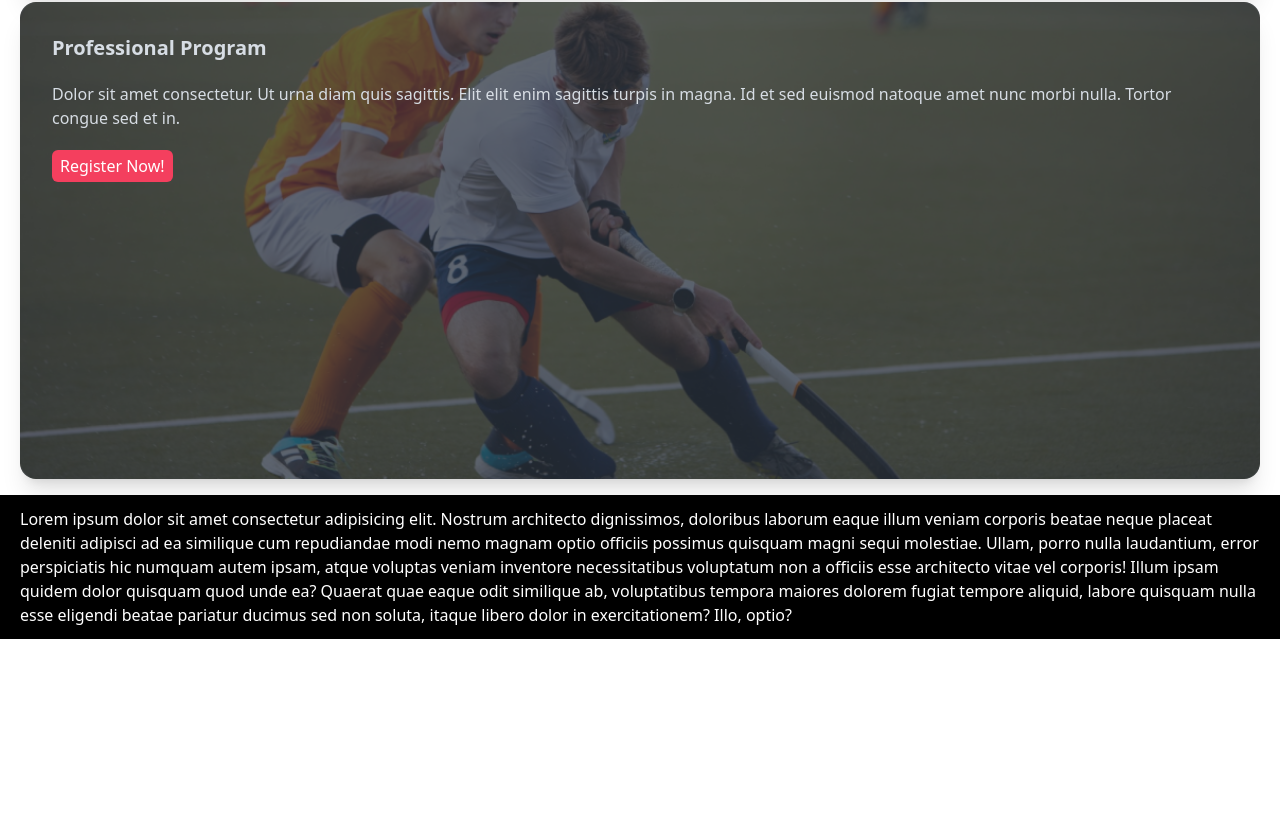
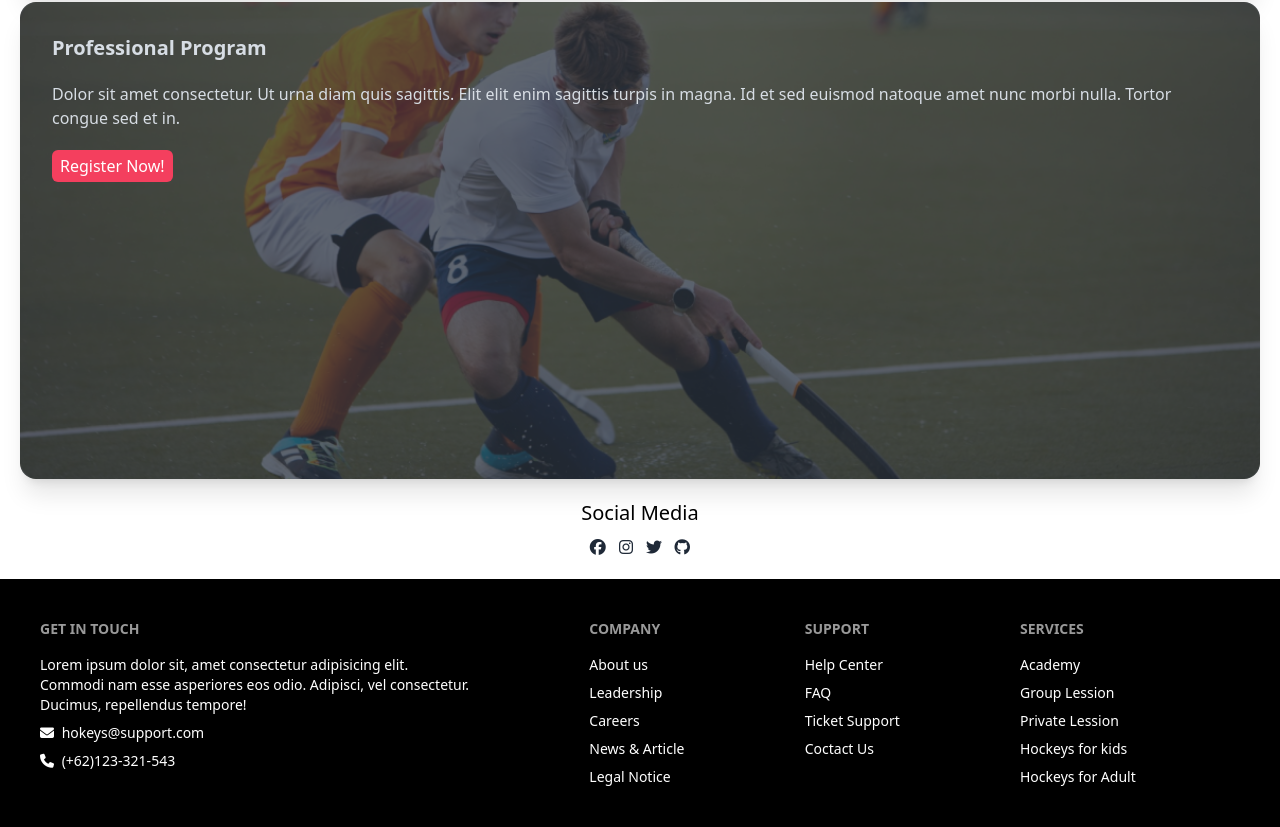
Before and after one commit to mahfuzerrahmancse/Tailwind_DaisyUi_Pj, a plain HTML site: page index.html in a window 1280 px wide. Shown: the part 1508-2335 px from the top of the page. Before the commit the page ends 2147 px from the top, so only its background shows below. Drawn offline with nearby package versions, Linux system fonts and the light colour scheme.

Commit message:
main section part3

```diff
--- a/index.html
+++ b/index.html
@@ -122,12 +122,62 @@
                 </div>
             </div>
         </section>
+        <section class="mt-3 ">
+            <nav>
+                <h6 class="text-xl font-medium p-2 text-black">Social Media</h6>
+                <div class="gap-6">
+                    <i class="fa-brands fa-facebook h-6 w-6"></i>
+                    <i class="fa-brands fa-instagram h-6 w-6"></i>
+                    <i class="fa-brands fa-twitter h-6 w-6"></i>
+                    <i class="fa-brands fa-github h-6 w-6"></i>
+                </div>
+              </nav>
+        </section>
 
     </main>
 
-    <footer class=" mt-4 py-3 bg-black text-white px-5 ">
-        Lorem ipsum dolor sit amet consectetur adipisicing elit. Nostrum architecto dignissimos, doloribus laborum eaque illum veniam corporis beatae neque placeat deleniti adipisci ad ea similique cum repudiandae modi nemo magnam optio officiis possimus quisquam magni sequi molestiae. Ullam, porro nulla laudantium, error perspiciatis hic numquam autem ipsam, atque voluptas veniam inventore necessitatibus voluptatum non a officiis esse architecto vitae vel corporis! Illum ipsam quidem dolor quisquam quod unde ea? Quaerat quae eaque odit similique ab, voluptatibus tempora maiores dolorem fugiat tempore aliquid, labore quisquam nulla esse eligendi beatae pariatur ducimus sed non soluta, itaque libero dolor in exercitationem? Illo, optio?
+    <footer class="footer p-10 bg-black text-white mt-4">
+        <aside>
+          <h6 class="footer-title">Get In Touch</h6>
+          <p>Lorem ipsum dolor sit, amet consectetur adipisicing elit. <br> Commodi nam esse asperiores eos odio. Adipisci, vel consectetur. <br> Ducimus, repellendus tempore!</p>
+          <div>
+            <i class="fa-solid fa-envelope"></i>
+            <span class="pl-1">hokeys@support.com</span>
+          </div>
+          <div>
+            <i class="fa-solid fa-phone"></i>
+            <span class="pl-1">(+62)123-321-543</span>
+          </div>
+        </aside>
+
+        <nav>
+          <h6 class="footer-title">Company</h6>
+          <a class="link link-hover">About us</a>
+          <a class="link link-hover">Leadership</a>
+          <a class="link link-hover">Careers</a>
+          <a class="link link-hover">News & Article</a>
+          <a class="link link-hover">Legal Notice</a>
+        </nav>
+        <nav>
+          <h6 class="footer-title">Support</h6>
+          <a class="link link-hover">Help Center</a>
+          <a class="link link-hover">FAQ</a>
+          <a class="link link-hover">Ticket Support</a>
+          <a class="link link-hover">Coctact Us</a>
+        </nav>
+        <nav>
+            <h6 class="footer-title">Services</h6>
+            <a class="link link-hover">Academy</a>
+            <a class="link link-hover">Group Lession</a>
+            <a class="link link-hover">Private Lession</a>
+            <a class="link link-hover">Hockeys for kids</a>
+            <a class="link link-hover">Hockeys for Adult</a>
+        </nav>
     </footer>
+
+    <!-- <footer class=" mt-4 py-3  px-5 ">
+
+    </footer> -->
 
 </body>
 </html>
```
